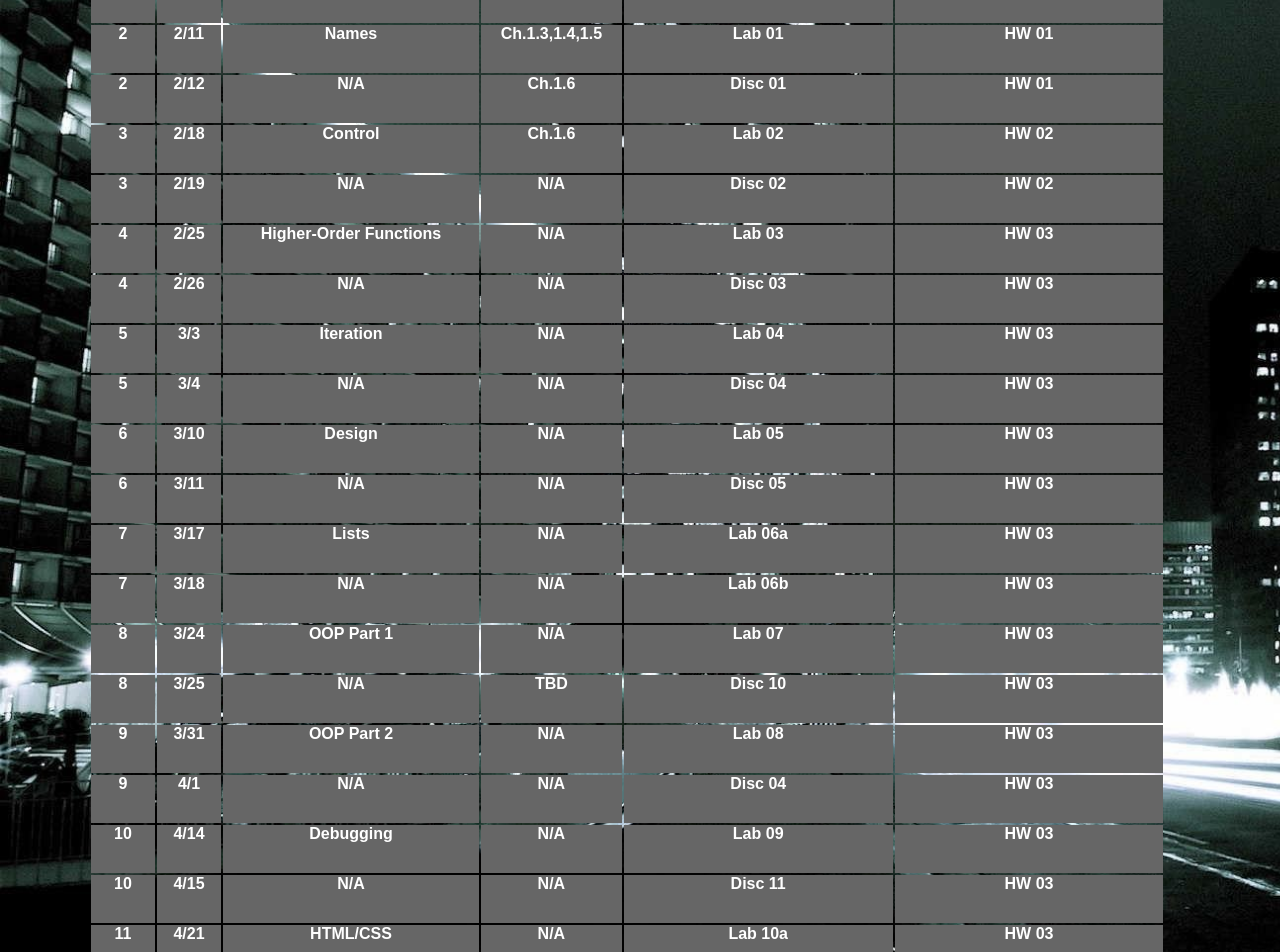
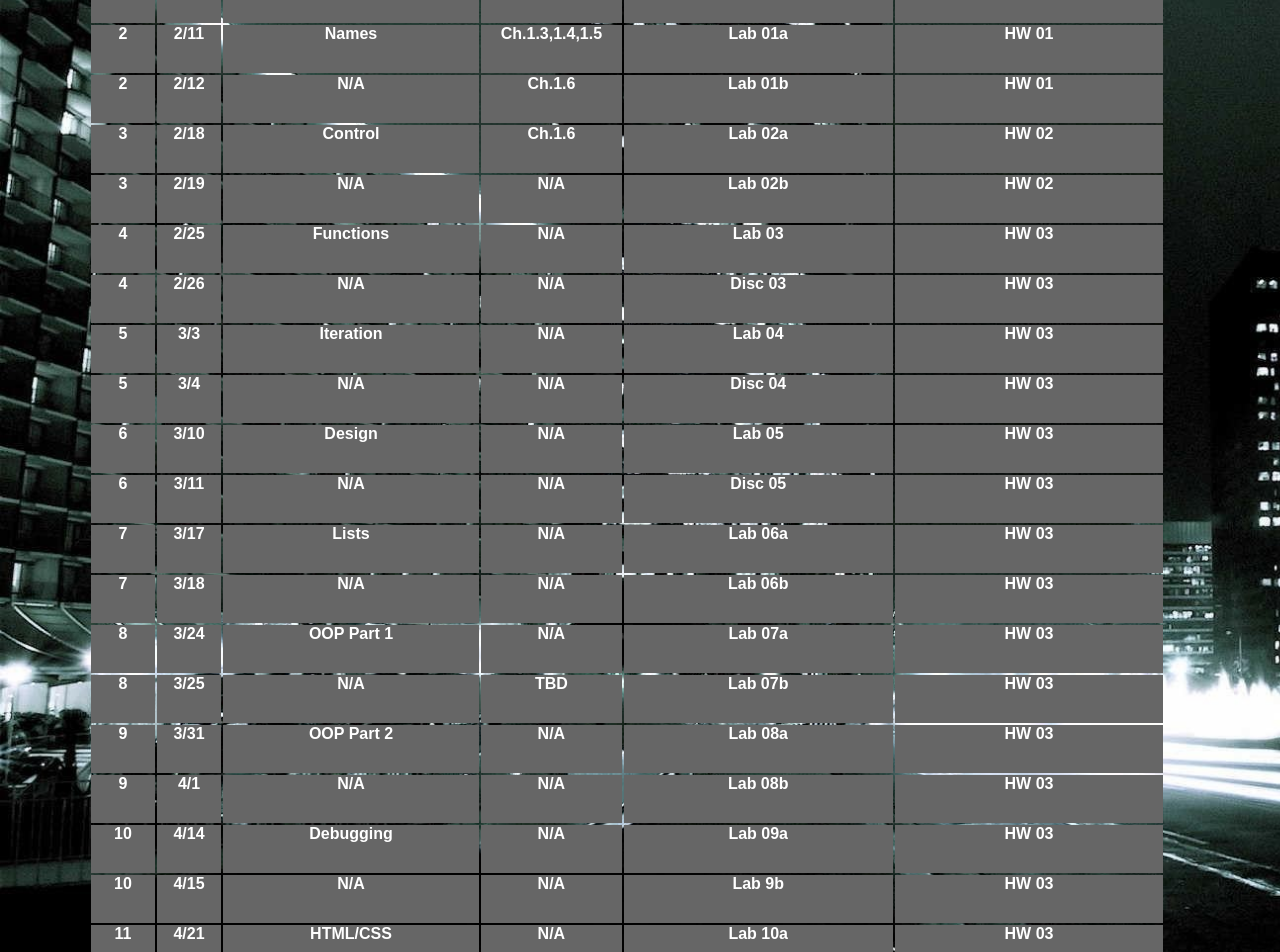
Before and after one commit to teaching-for-richmond-high/CS101, a plain HTML site: page index.html in a window 1280 px wide. Shown: the part 340-1292 px from the top of the page. Drawn offline with Linux system fonts and the light colour scheme.

Commit message:
picked out all relevant projects from coder dojo

```diff
--- a/index.html
+++ b/index.html
@@ -63,7 +63,7 @@
 			<div class="date">2/11</div>
 			<div class="lecture">Names</div>
 			<div class="textbook">Ch.1.3,1.4,1.5</div>
-			<div class="lab_discussion_links"><a href = "https://projects.raspberrypi.org/en/projects/about-me">Lab 01</a></div>
+			<div class="lab_discussion_links"><a href = "https://projects.raspberrypi.org/en/projects/about-me">Lab 01a</a></div>
 			<div class="hw_and_projects">HW 01</div>
 		</div>
 		<div class="table_column">
@@ -71,7 +71,7 @@
 			<div class="date">2/12</div>
 			<div class="lecture">N/A</div>
 			<div class="textbook">Ch.1.6</div>
-			<div class="lab_discussion_links">Disc 01</div>
+			<div class="lab_discussion_links"><a href = "https://projects.raspberrypi.org/en/projects/storytime">Lab 01b</a></div>
 			<div class="hw_and_projects">HW 01</div>
 		</div>
 		<div class="table_column">
@@ -79,7 +79,7 @@
 			<div class="date">2/18</div>
 			<div class="lecture">Control</div>
 			<div class="textbook">Ch.1.6</div>
-			<div class="lab_discussion_links"><a href="https://projects.raspberrypi.org/en/projects/rock-paper-scissors">Lab 02</a></div>
+			<div class="lab_discussion_links"><a href="https://projects.raspberrypi.org/en/projects/rock-paper-scissors">Lab 02a</a></div>
 			<div class="hw_and_projects">HW 02</div>
 		</div>
 		<div class="table_column">
@@ -87,15 +87,15 @@
 			<div class="date">2/19</div>
 			<div class="lecture">N/A</div>
 			<div class="textbook">N/A</div>
-			<div class="lab_discussion_links">Disc 02</div>
+			<div class="lab_discussion_links"><a href="https://projects.raspberrypi.org/en/projects/cd-beginner-python-sushi">Lab 02b</a></div>
 			<div class="hw_and_projects">HW 02</div>
 		</div>
 		<div class="table_column">
 			<div class="week">4</div>
 			<div class="date">2/25</div>
-			<div class="lecture">Higher-Order Functions</div>
+			<div class="lecture">Functions</div>
 			<div class="textbook">N/A</div>
-			<div class="lab_discussion_links">Lab 03</div>
+			<div class="lab_discussion_links"><a href="https://projects.raspberrypi.org/en/projects/modern-art">Lab 03</a></div>
 			<div class="hw_and_projects">HW 03</div>
 		</div>
 		<div class="table_column">
@@ -160,7 +160,7 @@
 			<div class="date">3/24</div>
 			<div class="lecture">OOP Part 1</div>
 			<div class="textbook">N/A</div>
-			<div class="lab_discussion_links"><a href="https://projects.raspberrypi.org/en/projects/deck-of-cards">Lab 07</a></div>
+			<div class="lab_discussion_links"><a href="https://projects.raspberrypi.org/en/projects/deck-of-cards">Lab 07a</a></div>
 			<div class="hw_and_projects">HW 03</div>
 		</div>
 		<div class="table_column">
@@ -168,7 +168,7 @@
 			<div class="date">3/25</div>
 			<div class="lecture">N/A</div>
 			<div class="textbook">TBD</div>
-			<div class="lab_discussion_links">Disc 10</div>
+			<div class="lab_discussion_links"><a href="https://projects.raspberrypi.org/en/projects/robo-trumps">Lab 07b</a></div>
 			<div class="hw_and_projects">HW 03</div>
 		</div>
 		<div class="table_column">
@@ -176,7 +176,7 @@
 			<div class="date">3/31</div>
 			<div class="lecture">OOP Part 2</div>
 			<div class="textbook">N/A</div>
-			<div class="lab_discussion_links"><a href="https://projects.raspberrypi.org/en/projects/team-chooser">Lab 08</a></div>
+			<div class="lab_discussion_links"><a href="https://projects.raspberrypi.org/en/projects/team-chooser">Lab 08a</a></div>
 			<div class="hw_and_projects">HW 03</div>
 		</div>
 		<div class="table_column">
@@ -184,7 +184,7 @@
 			<div class="date">4/1</div>
 			<div class="lecture">N/A</div>
 			<div class="textbook">N/A</div>
-			<div class="lab_discussion_links">Disc 04</div>
+			<div class="lab_discussion_links"><a href="https://projects.raspberrypi.org/en/projects/codecraft">Lab 08b</a></div>
 			<div class="hw_and_projects">HW 03</div>
 		</div>
 		<div class="table_column">
@@ -192,7 +192,7 @@
 			<div class="date">4/14</div>
 			<div class="lecture">Debugging</div>
 			<div class="textbook">N/A</div>
-			<div class="lab_discussion_links"><a href="https://projects.raspberrypi.org/en/projects/test-detectives">Lab 09</a></div>
+			<div class="lab_discussion_links"><a href="https://projects.raspberrypi.org/en/projects/test-detectives">Lab 09a</a></div>
 			<div class="hw_and_projects">HW 03</div>
 		</div>
 		<div class="table_column">
@@ -200,7 +200,7 @@
 			<div class="date">4/15</div>
 			<div class="lecture">N/A</div>
 			<div class="textbook">N/A</div>
-			<div class="lab_discussion_links">Disc 11</div>
+			<div class="lab_discussion_links"><a href="https://projects.raspberrypi.org/en/projects/documenting-your-code">Lab 9b</a></div>
 			<div class="hw_and_projects">HW 03</div>
 		</div>
 		<div class="table_column">
```
